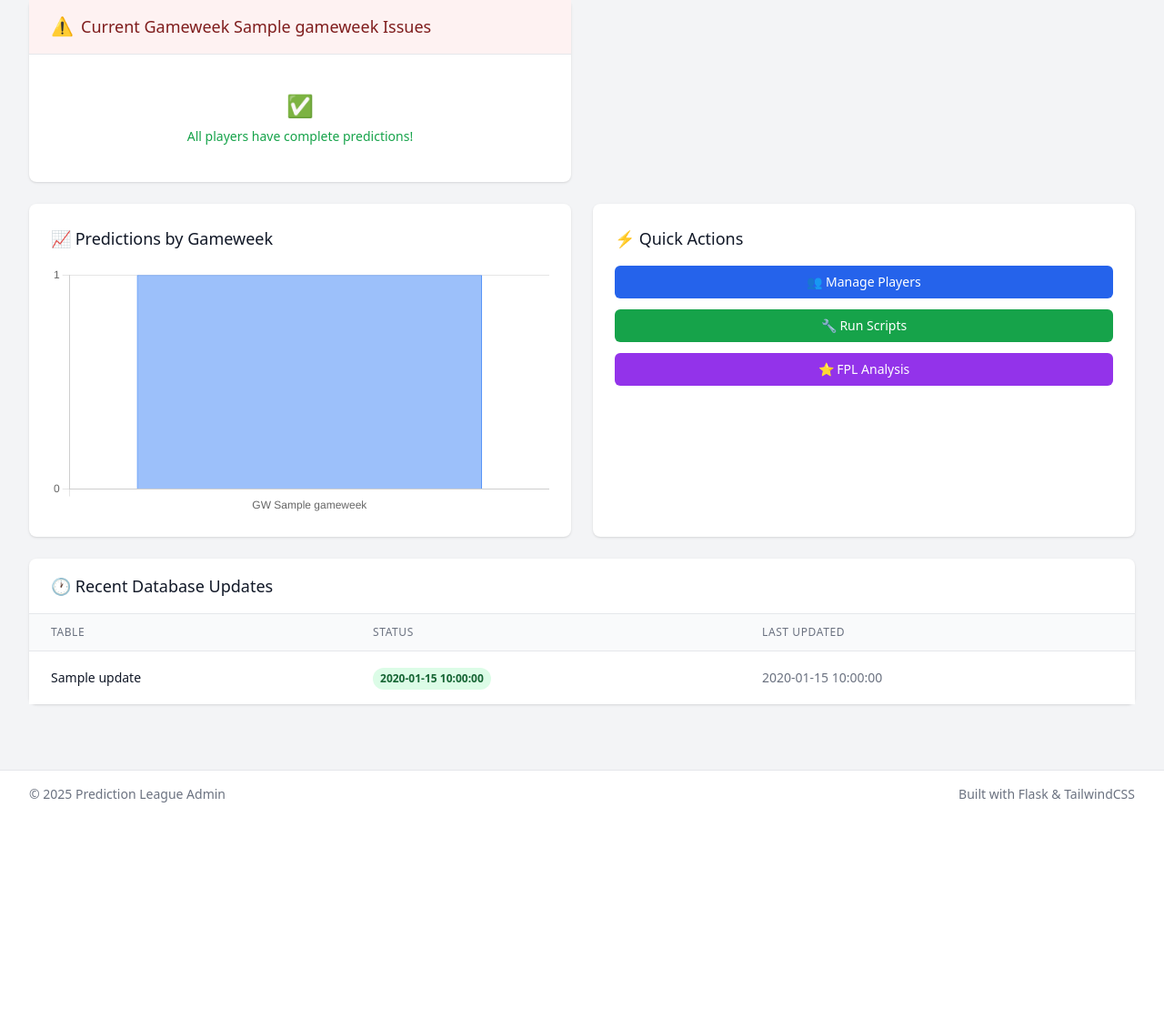
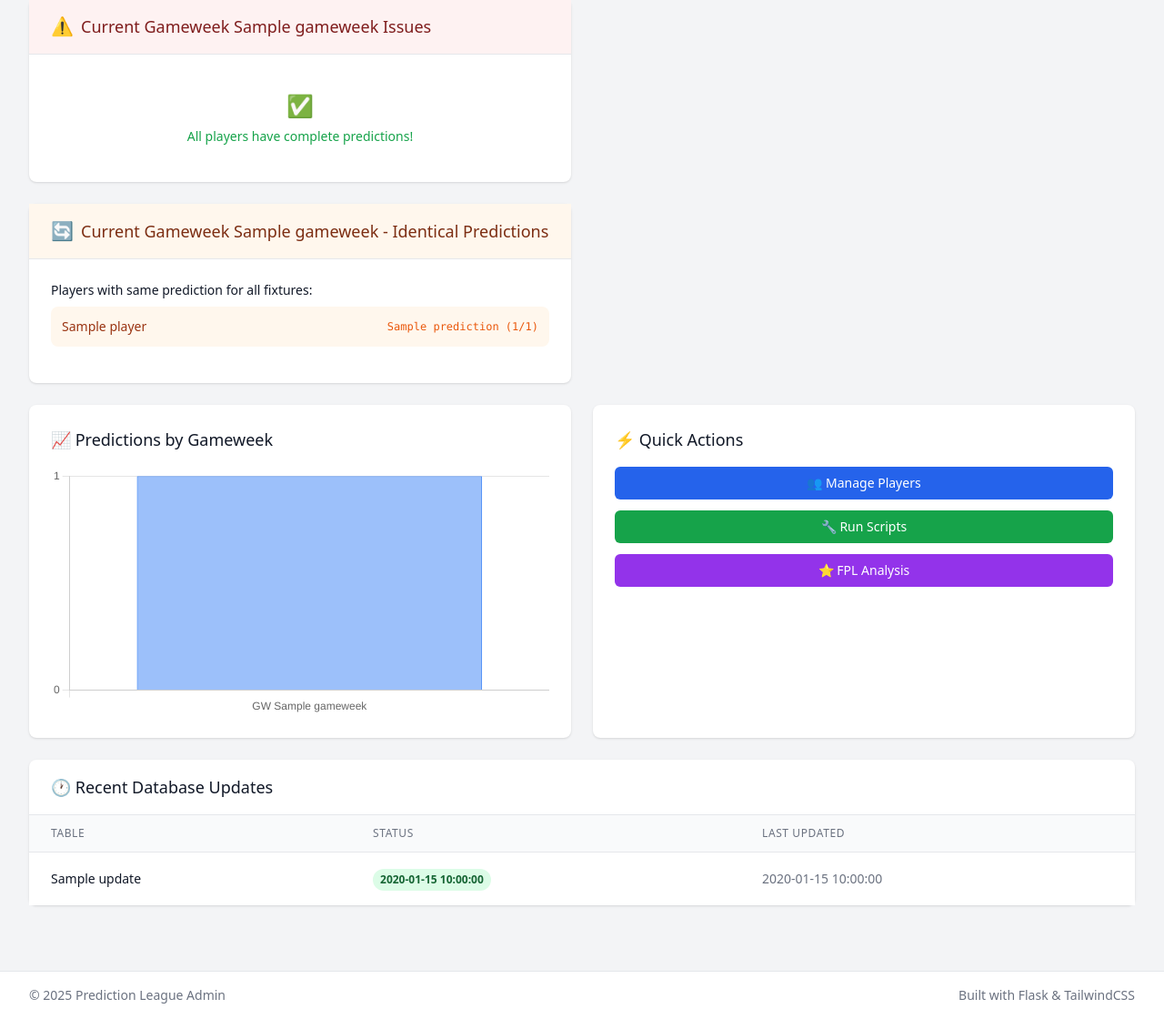
Before and after one commit to spacedlevo/prediction_league_scripts, a Flask app: template webapp/templates/dashboard.html in a window 1280 px wide. Shown: the part 374-1494 px from the top of the page at 91% size. Before the commit the page ends 1256 px from the top, so only its background shows below. Run offline with Flask 3, Linux system fonts and the light colour scheme; the template is opened without the code that fills it: most values are stand-ins (such as "Sample title", 1, 10 or a date in 2020); parts of the project's set-up code (start-up, migrations or seed data) failed here and were passed over; some libraries are stand-ins or nearby versions.

Commit message:
Add duplicate monitor

```diff
--- a/webapp/app.py
+++ b/webapp/app.py
@@ -127,12 +127,16 @@ def dashboard():
         # Get players missing predictions for current and next gameweeks
         missing_predictions = get_players_missing_predictions(cursor)
 
+        # Get players with identical predictions for current and next gameweeks
+        identical_predictions = get_players_with_identical_predictions(cursor)
+
         conn.close()
 
         return render_template('dashboard.html',
                              stats=stats,
                              recent_updates=recent_updates,
                              missing_predictions=missing_predictions,
+                             identical_predictions=identical_predictions,
                              page_title='Dashboard')
 
     except Exception as e:
@@ -141,6 +145,7 @@ def dashboard():
                              stats={},
                              recent_updates=[],
                              missing_predictions={'current': {}, 'next': {}},
+                             identical_predictions={'current': {}, 'next': {}},
                              page_title='Dashboard')
 
 
@@ -589,6 +594,138 @@ def get_players_missing_predictions(cursor) -> Dict:
     return missing_data
 
 
+def get_players_with_identical_predictions(cursor) -> Dict:
+    """Get players with identical predictions across all fixtures in current and next gameweeks"""
+    identical_data = {'current': {}, 'next': {}}
+
+    try:
+        # Get current gameweek
+        cursor.execute("SELECT gameweek FROM gameweeks WHERE current_gameweek = 1")
+        current_gw_result = cursor.fetchone()
+        current_gameweek = current_gw_result[0] if current_gw_result else None
+
+        # Get next gameweek
+        cursor.execute("SELECT gameweek FROM gameweeks WHERE next_gameweek = 1")
+        next_gw_result = cursor.fetchone()
+        next_gameweek = next_gw_result[0] if next_gw_result else None
+
+        # Process current gameweek
+        if current_gameweek:
+            identical_data['current']['gameweek'] = current_gameweek
+            identical_data['current']['players_with_identical'] = []
+
+            # Get players with identical predictions (excluding 9-9)
+            cursor.execute("""
+                SELECT
+                    pl.player_name,
+                    p.home_goals,
+                    p.away_goals,
+                    COUNT(*) as prediction_count,
+                    GROUP_CONCAT(t_home.short_name || ' vs ' || t_away.short_name) as fixtures
+                FROM predictions p
+                JOIN fixtures f ON p.fixture_id = f.fixture_id
+                JOIN players pl ON p.player_id = pl.player_id
+                JOIN teams t_home ON f.home_teamid = t_home.team_id
+                JOIN teams t_away ON f.away_teamid = t_away.team_id
+                WHERE f.gameweek = ? AND f.season = '2025/2026'
+                  AND NOT (p.home_goals = 9 AND p.away_goals = 9)
+                  AND pl.active = 1
+                GROUP BY p.player_id, p.home_goals, p.away_goals
+                HAVING COUNT(*) > 1
+                ORDER BY pl.player_name, COUNT(*) DESC
+            """, (current_gameweek,))
+
+            current_results = cursor.fetchall()
+
+            # Group by player to check if ALL their predictions are identical
+            current_player_data = {}
+            for row in current_results:
+                player_name = row[0]
+                if player_name not in current_player_data:
+                    current_player_data[player_name] = []
+                current_player_data[player_name].append({
+                    'home_goals': row[1],
+                    'away_goals': row[2],
+                    'count': row[3],
+                    'fixtures': row[4].split(',') if row[4] else []
+                })
+
+            # Check total fixtures for current gameweek
+            cursor.execute("SELECT COUNT(*) FROM fixtures WHERE gameweek = ? AND season = '2025/2026'", (current_gameweek,))
+            total_fixtures = cursor.fetchone()[0]
+
+            for player_name, predictions in current_player_data.items():
+                # Check if player has only one prediction pattern covering all fixtures
+                if len(predictions) == 1 and predictions[0]['count'] == total_fixtures:
+                    identical_data['current']['players_with_identical'].append({
+                        'player_name': player_name,
+                        'prediction': f"{predictions[0]['home_goals']}-{predictions[0]['away_goals']}",
+                        'fixture_count': predictions[0]['count'],
+                        'total_fixtures': total_fixtures
+                    })
+
+        # Process next gameweek
+        if next_gameweek:
+            identical_data['next']['gameweek'] = next_gameweek
+            identical_data['next']['players_with_identical'] = []
+
+            # Get players with identical predictions (excluding 9-9)
+            cursor.execute("""
+                SELECT
+                    pl.player_name,
+                    p.home_goals,
+                    p.away_goals,
+                    COUNT(*) as prediction_count,
+                    GROUP_CONCAT(t_home.short_name || ' vs ' || t_away.short_name) as fixtures
+                FROM predictions p
+                JOIN fixtures f ON p.fixture_id = f.fixture_id
+                JOIN players pl ON p.player_id = pl.player_id
+                JOIN teams t_home ON f.home_teamid = t_home.team_id
+                JOIN teams t_away ON f.away_teamid = t_away.team_id
+                WHERE f.gameweek = ? AND f.season = '2025/2026'
+                  AND NOT (p.home_goals = 9 AND p.away_goals = 9)
+                  AND pl.active = 1
+                GROUP BY p.player_id, p.home_goals, p.away_goals
+                HAVING COUNT(*) > 1
+                ORDER BY pl.player_name, COUNT(*) DESC
+            """, (next_gameweek,))
+
+            next_results = cursor.fetchall()
+
+            # Group by player to check if ALL their predictions are identical
+            next_player_data = {}
+            for row in next_results:
+                player_name = row[0]
+                if player_name not in next_player_data:
+                    next_player_data[player_name] = []
+                next_player_data[player_name].append({
+                    'home_goals': row[1],
+                    'away_goals': row[2],
+                    'count': row[3],
+                    'fixtures': row[4].split(',') if row[4] else []
+                })
+
+            # Check total fixtures for next gameweek
+            cursor.execute("SELECT COUNT(*) FROM fixtures WHERE gameweek = ? AND season = '2025/2026'", (next_gameweek,))
+            total_fixtures = cursor.fetchone()[0]
+
+            for player_name, predictions in next_player_data.items():
+                # Check if player has only one prediction pattern covering all fixtures
+                if len(predictions) == 1 and predictions[0]['count'] == total_fixtures:
+                    identical_data['next']['players_with_identical'].append({
+                        'player_name': player_name,
+                        'prediction': f"{predictions[0]['home_goals']}-{predictions[0]['away_goals']}",
+                        'fixture_count': predictions[0]['count'],
+                        'total_fixtures': total_fixtures
+                    })
+
+    except Exception as e:
+        print(f"Error getting identical predictions: {e}")
+        identical_data = {'current': {}, 'next': {}}
+
+    return identical_data
+
+
 def get_dashboard_stats(cursor) -> Dict:
     """Get dashboard statistics from database"""
     stats = {}
--- a/webapp/templates/dashboard.html
+++ b/webapp/templates/dashboard.html
@@ -226,6 +226,65 @@
     </div>
     {% endif %}
 
+    <!-- Identical Predictions Alerts -->
+    {% if identical_predictions.current.gameweek or identical_predictions.next.gameweek %}
+    <div class="grid grid-cols-1 lg:grid-cols-2 gap-6">
+        <!-- Current Gameweek Identical Predictions -->
+        {% if identical_predictions.current.gameweek and identical_predictions.current.players_with_identical %}
+        <div class="bg-white shadow rounded-lg">
+            <div class="px-6 py-4 border-b border-gray-200 bg-orange-50">
+                <h3 class="text-lg font-medium text-orange-900 flex items-center">
+                    <span class="text-xl mr-2">🔄</span>
+                    Current Gameweek {{ identical_predictions.current.gameweek }} - Identical Predictions
+                </h3>
+            </div>
+            <div class="p-6">
+                <div class="mb-4">
+                    <h4 class="text-sm font-medium text-gray-900 mb-2">Players with same prediction for all fixtures:</h4>
+                    <div class="bg-orange-50 rounded-lg p-3 max-h-32 overflow-y-auto">
+                        <ul class="space-y-1 text-sm">
+                            {% for player in identical_predictions.current.players_with_identical %}
+                            <li class="flex justify-between items-center">
+                                <span class="text-orange-800">{{ player.player_name }}</span>
+                                <span class="text-orange-600 text-xs font-mono">{{ player.prediction }} ({{ player.fixture_count }}/{{ player.total_fixtures }})</span>
+                            </li>
+                            {% endfor %}
+                        </ul>
+                    </div>
+                </div>
+            </div>
+        </div>
+        {% endif %}
+
+        <!-- Next Gameweek Identical Predictions -->
+        {% if identical_predictions.next.gameweek and identical_predictions.next.players_with_identical %}
+        <div class="bg-white shadow rounded-lg">
+            <div class="px-6 py-4 border-b border-gray-200 bg-blue-50">
+                <h3 class="text-lg font-medium text-blue-900 flex items-center">
+                    <span class="text-xl mr-2">🔄</span>
+                    Next Gameweek {{ identical_predictions.next.gameweek }} - Identical Predictions
+                </h3>
+            </div>
+            <div class="p-6">
+                <div class="mb-4">
+                    <h4 class="text-sm font-medium text-gray-900 mb-2">Players with same prediction for all fixtures:</h4>
+                    <div class="bg-blue-50 rounded-lg p-3 max-h-32 overflow-y-auto">
+                        <ul class="space-y-1 text-sm">
+                            {% for player in identical_predictions.next.players_with_identical %}
+                            <li class="flex justify-between items-center">
+                                <span class="text-blue-800">{{ player.player_name }}</span>
+                                <span class="text-blue-600 text-xs font-mono">{{ player.prediction }} ({{ player.fixture_count }}/{{ player.total_fixtures }})</span>
+                            </li>
+                            {% endfor %}
+                        </ul>
+                    </div>
+                </div>
+            </div>
+        </div>
+        {% endif %}
+    </div>
+    {% endif %}
+
     <!-- Charts Section -->
     <div class="grid grid-cols-1 lg:grid-cols-2 gap-6">
         <!-- Prediction Coverage Chart -->
```
